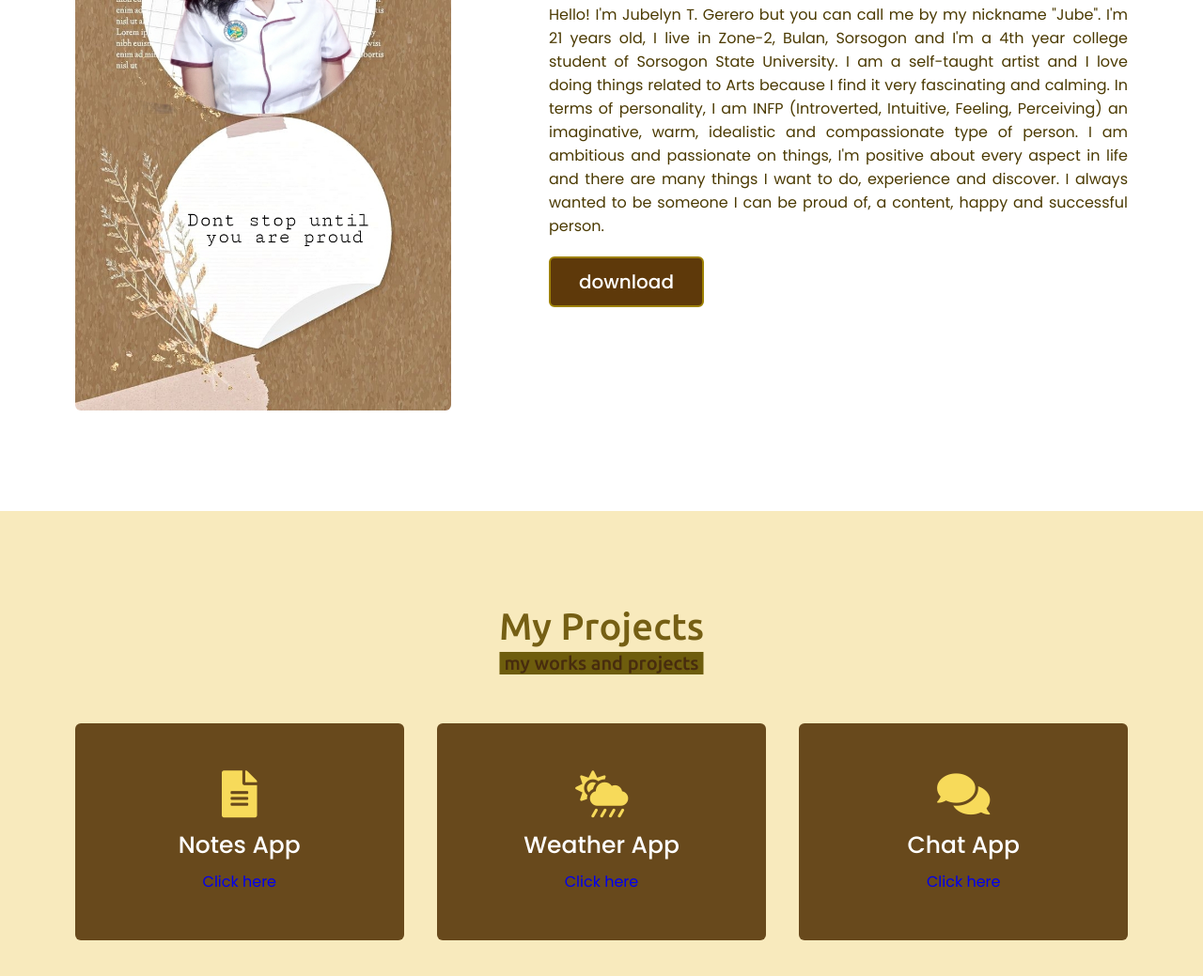
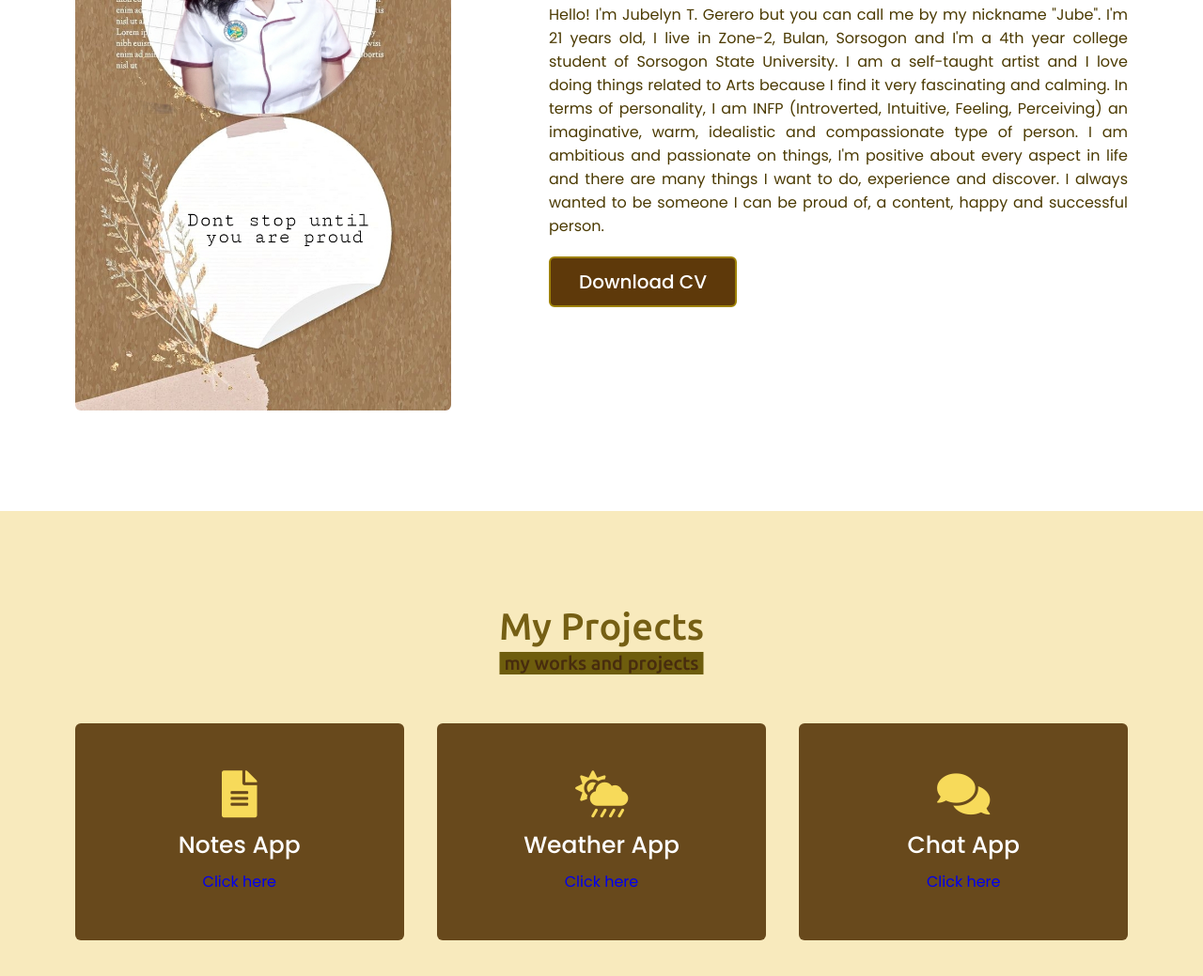
Before and after one commit to JubelynGerero/jubelyngerero_portfolio.io, a plain HTML site: page index.html in a window 1280 px wide. Shown: the part 1189-2228 px from the top of the page at 94% size. Drawn offline with nearby package versions, Linux system fonts and the light colour scheme.

Commit message:
3rd commit

```diff
--- a/index.html
+++ b/index.html
@@ -56,8 +56,8 @@
                 <div class="column right">
                     <div class="text">All about Me</div>
                     <p>Hello! I'm Jubelyn T. Gerero but you can call me by my nickname "Jube". I'm 21 years old, I live in Zone-2, Bulan, Sorsogon and I'm a 4th year college student of Sorsogon State University. I am a self-taught artist and I love doing things related to Arts because I find it very fascinating and calming. In terms of personality, I am INFP (Introverted, Intuitive, Feeling, Perceiving) an imaginative, warm, idealistic and compassionate type of person. I am ambitious and passionate on things, I'm positive about every aspect in life and there are many things I want to do, experience and discover. I always wanted to be someone I can be proud of, a content, happy and successful person. </p>
-                    <a href src="https://docs.google.com/document/d/1vbn19lRyc9D6aBmZISTobeRIPdpaUE0K/edit?usp=sharing&ouid=109051960534224766069&rtpof=true&sd=true" target="_blank" download>download</a>
-                    <!-- <a href="#">Download CV</a> -->
+                    <!-- <a href src="https://docs.google.com/document/d/1vbn19lRyc9D6aBmZISTobeRIPdpaUE0K/edit?usp=sharing&ouid=109051960534224766069&rtpof=true&sd=true" target="_blank" download>download</a> -->
+                    <a href="JUBELYN GERERO CV.docx" download=""> Download CV</a>
                 </div>
             </div>
         </div>
```
Also changed, not shown: 1 other file.
